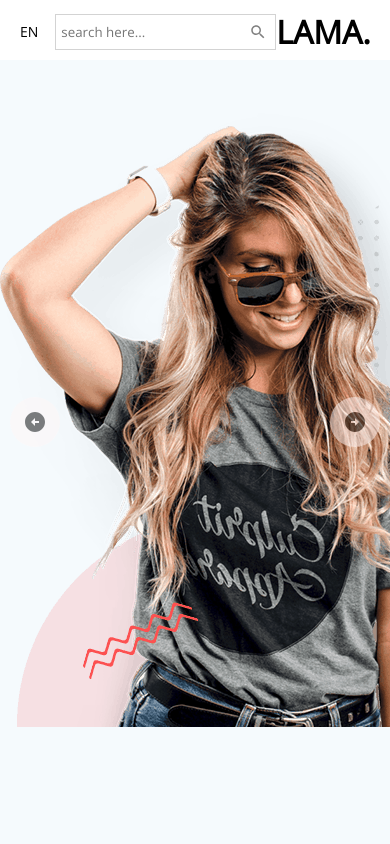
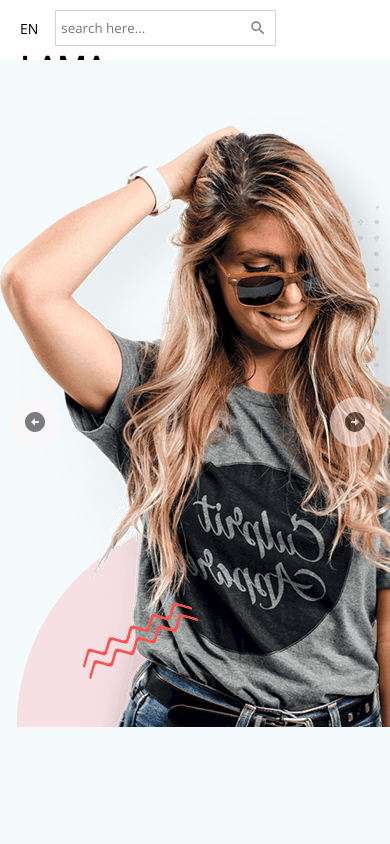
Before and after one commit to mohadeseh-saedpanah76/Clothing-Website-Final, a React (Create React App) app: page / in a window 390 px wide. Shown: the top 844 px of the page. Built offline with nearby package versions, Linux system fonts and the light colour scheme; data requests are answered from the project's data file.

Commit message:
changes27

```diff
--- a/src/components/Navbar/Navbar.css
+++ b/src/components/Navbar/Navbar.css
@@ -6,7 +6,6 @@
     overflow: hidden;
     width: 100%;
     background-color: white;
-
 
 }
 
@@ -111,6 +110,9 @@
     font-weight: bold;
 }
 
+.hamburger-menu{
+    display: none;
+}
 
 /* ============= shopping-cart-sidebar ============= */
 
@@ -176,3 +178,18 @@
     margin: .5rem auto;
     display: flex;
 }
+
+
+/* ============= mobile ============= */
+
+@media (max-width:420px){
+    .hamburger-menu{
+        display: flex;
+    }
+    .wrapper{
+        flex-direction: column;
+        align-items: flex-start;
+        z-index:1000;
+        height: 60px;
+    }
+}
--- a/src/components/Navbar/Navbar.jsx
+++ b/src/components/Navbar/Navbar.jsx
@@ -2,13 +2,14 @@ import { useEffect , useState } from 'react'
 import { useSelector, useDispatch } from 'react-redux'
 import { useParams } from 'react-router-dom'
 
-import { Add, Close, HighlightOff, Remove, Search,ShoppingCart  } from '@mui/icons-material'
+import { Add, Close, HighlightOff, Menu, Remove, Search,ShoppingCart  } from '@mui/icons-material'
 
 import {Link} from 'react-router-dom'
 
 import { addToCart , removeFromCart} from '../../action/cartAction'
 
 import './Navbar.css'
+
 
 const Navbar = ({setSearch}) => {
 
@@ -81,6 +82,9 @@ const Navbar = ({setSearch}) => {
               <ShoppingCart className='shopping-cart' />
               <span className='cart-item'>{cartItems.length}</span>
           </div>
+          <div className='hamburger-menu'>
+            <Menu/>
+          </div>
 
       </div>
       </div>
```
